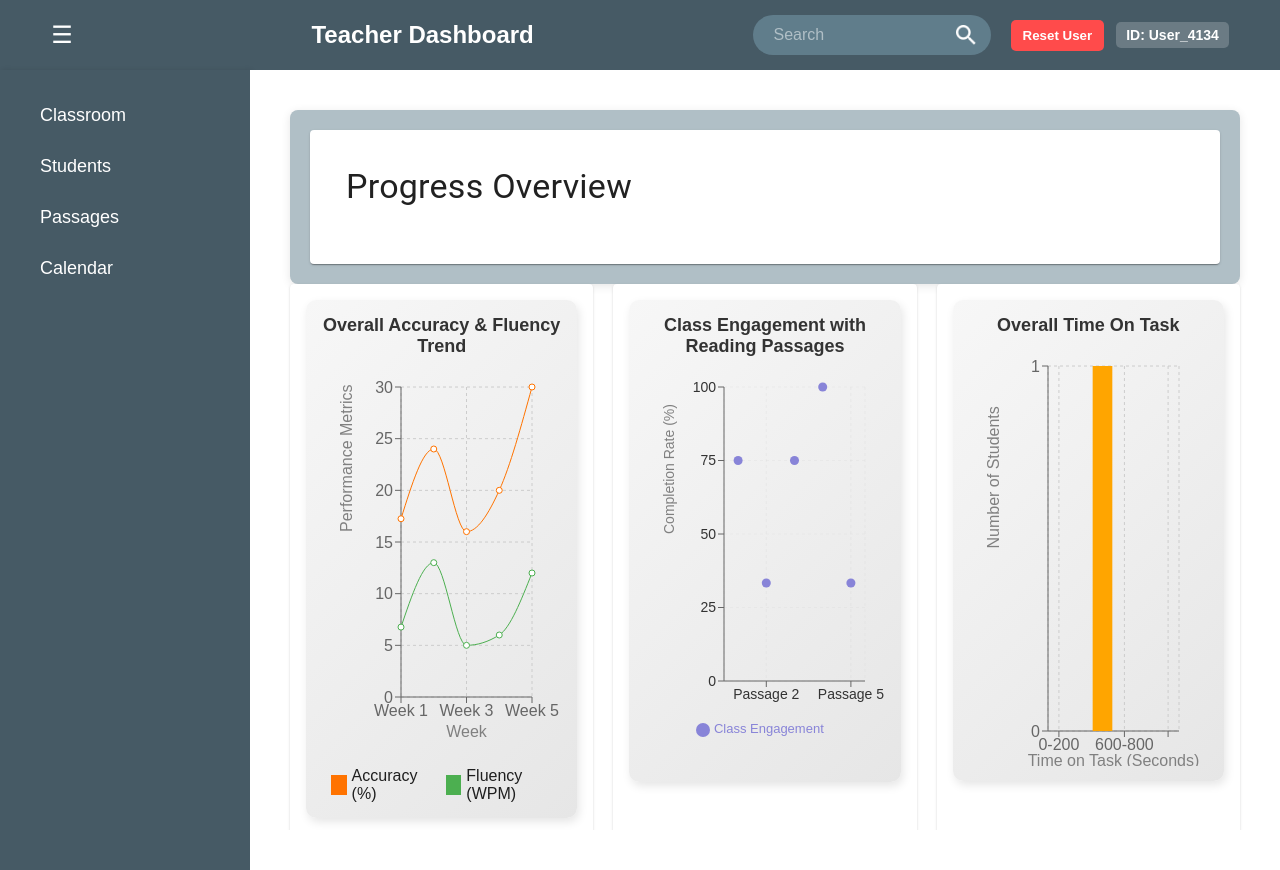
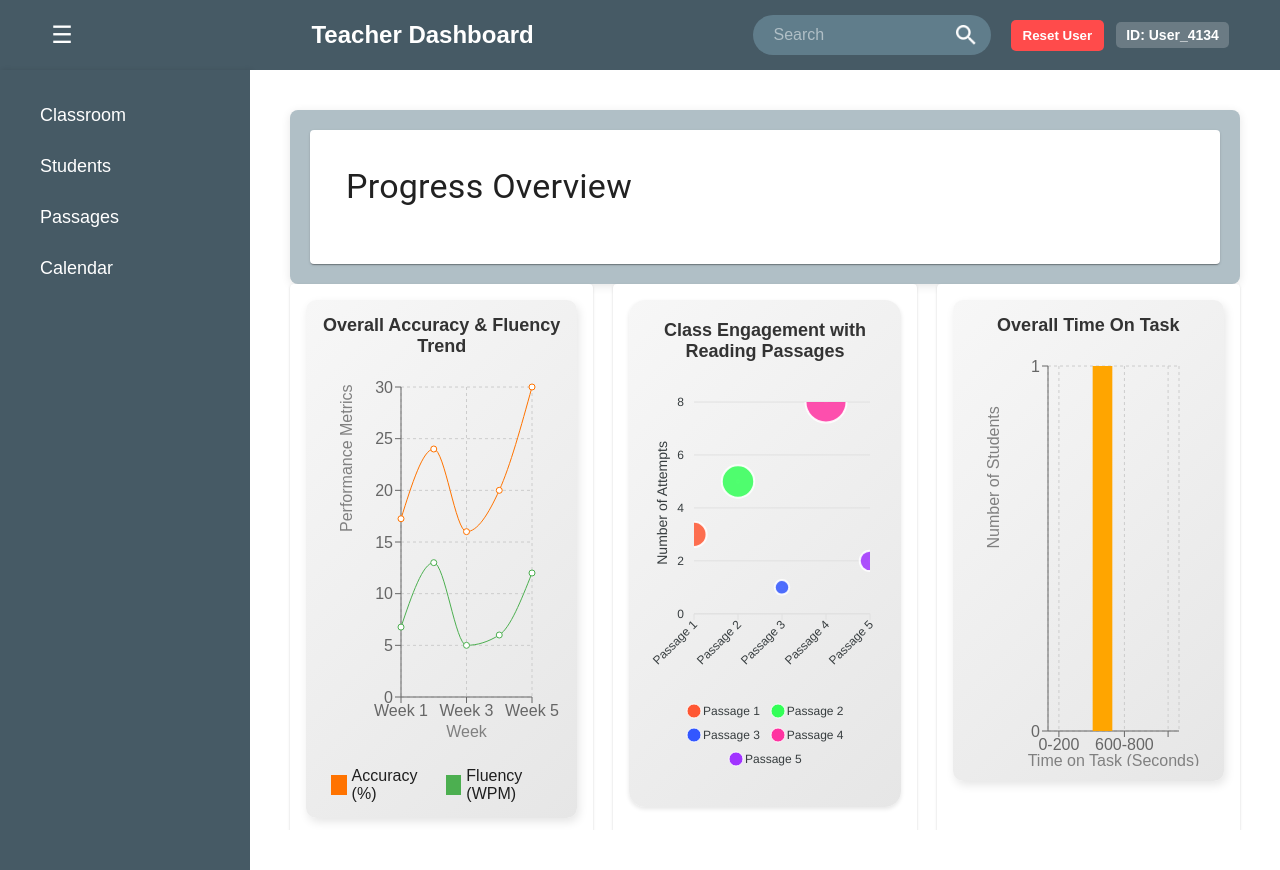
Before and after one commit to Data-Spasm/Visualization-Of-TC-Metrics, a React (Vite) app: page /students in a window 1280 px wide. Built offline with nearby package versions, Linux system fonts and the light colour scheme.

Commit message:
this card was updated to use a bubble chart to display the number of attempts per passage, the calculateClassEngagement file is no longer needed

```diff
--- a/package.json
+++ b/package.json
@@ -14,6 +14,7 @@
     "@emotion/react": "^11.14.0",
     "@emotion/styled": "^11.14.0",
     "@mui/material": "^6.4.4",
+    "apexcharts": "^4.5.0",
     "axios": "^1.7.9",
     "chart.js": "^4.4.7",
     "cors": "^2.8.5",
@@ -22,6 +23,7 @@
     "mongodb": "^6.13.0",
     "mongoose": "^8.9.6",
     "react": "^18.3.1",
+    "react-apexcharts": "^1.7.0",
     "react-chartjs-2": "^5.3.0",
     "react-dom": "^18.3.1",
     "react-router-dom": "^7.1.5",
--- a/src/components/bubblecharts/ClassEngagementBubbleChart.css
+++ b/src/components/bubblecharts/ClassEngagementBubbleChart.css
@@ -1,14 +1,14 @@
-.chart-container {
-    width: 100%;
-    height: 100%;
-    padding: 15px;
+.chart-card {
+  padding: 20px;
+  border-radius: 16px;
+  box-shadow: 0 2px 4px rgba(0, 0, 0, 0.1);
   background: linear-gradient(135deg, #f7f7f7, #e6e6e6);
-    border-radius: 10px;
-    box-shadow: 2px 4px 10px rgba(0, 0, 0, 0.1);
-    display: flex;
-    flex-direction: column;
-    align-items: center;
-    justify-content: center;
+  margin: 0 auto;
+  max-width: 800px;
+}
+
+.grey-background {
+  background: linear-gradient(135deg, #f7f7f7, #e6e6e6);
 }
 
 .chart-title {
--- a/src/components/bubblecharts/ClassEngagementBubbleChart.jsx
+++ b/src/components/bubblecharts/ClassEngagementBubbleChart.jsx
@@ -1,82 +1,98 @@
 import React, { useEffect, useState } from "react";
-import { ScatterChart, Scatter, XAxis, YAxis, CartesianGrid, Tooltip, Legend, ResponsiveContainer } from "recharts";
-import { calculateClassEngagement } from "../../utils/calculateClassEngagement"; // Importing the function
-import './ClassEngagementBubbleChart.css';
+import Chart from "react-apexcharts";
+import "./ClassEngagementBubbleChart.css";
 
 const ClassEngagementBubbleChart = ({ readingAttempts }) => {
   const [engagementData, setEngagementData] = useState([]);
 
-  // Mock data for testing
-  const mockData = [
-    { title: "Passage 1", quit: false },
-    { title: "Passage 1", quit: false },
-    { title: "Passage 1", quit: true },
-    { title: "Passage 1", quit: false },
-    { title: "Passage 2", quit: false },
-    { title: "Passage 2", quit: true },
-    { title: "Passage 2", quit: true },
-    { title: "Passage 3", quit: false },
-    { title: "Passage 3", quit: false },
-    { title: "Passage 3", quit: false },
-    { title: "Passage 3", quit: true },
-    { title: "Passage 4", quit: false },
-    { title: "Passage 4", quit: false },
-    { title: "Passage 5", quit: true },
-    { title: "Passage 5", quit: true },
-    { title: "Passage 5", quit: false }
-  ];
+  useEffect(() => {
+    const mockData = [
+      { passageTitle: "Passage 1", attempts: [{} , {} , {}] },
+      { passageTitle: "Passage 2", attempts: [{} , {} , {} , {} , {}] },
+      { passageTitle: "Passage 3", attempts: [{}] },
+      { passageTitle: "Passage 4", attempts: [{} , {} , {} , {} , {} , {} , {} , {}] },
+      { passageTitle: "Passage 5", attempts: [{} , {}] }
+    ];
 
-  useEffect(() => {
-    // Use mock data if no readingAttempts is passed
     const dataToUse = readingAttempts && readingAttempts.length > 0 ? readingAttempts : mockData;
 
-    if (dataToUse && dataToUse.length > 0) {
-      const engagement = calculateClassEngagement(dataToUse);
-      setEngagementData(engagement);
-    }
+    const passageMapping = {
+      "Passage 1": 10,
+      "Passage 2": 30,
+      "Passage 3": 50,
+      "Passage 4": 70,
+      "Passage 5": 90
+    };
+
+    const engagement = Object.keys(passageMapping).map(passageTitle => {
+      const attempts = dataToUse.find(item => item.passageTitle === passageTitle)?.attempts || [];
+      const attemptFrequency = attempts.length;
+
+      return {
+        name: passageTitle,
+        data: [{
+          x: passageMapping[passageTitle],
+          y: attemptFrequency, //Use frequency as y-axis value
+          z: Math.sqrt(attemptFrequency) * 10 //Bubble size scales with attempt frequency
+        }]
+      };
+    });
+
+    setEngagementData(engagement);
   }, [readingAttempts]);
 
+  const chartOptions = {
+    chart: {
+      type: "bubble",
+      height: 400,
+      toolbar: { show: false }
+    },
+    xaxis: {
+      labels: {
+        style: { fontSize: "12px" },
+        formatter: (val) => {
+          if (val < 20) return "Passage 1";
+          if (val < 40) return "Passage 2";
+          if (val < 60) return "Passage 3";
+          if (val < 80) return "Passage 4";
+          return "Passage 5";
+        },
+      },
+      tickAmount: 4,
+    },
+    yaxis: {
+      title: {
+        text: "Number of Attempts",
+        style: { fontSize: "14px", fontWeight: "normal" },
+      },
+      labels: {
+        style: { fontSize: "12px" },
+      },
+    },
+    tooltip: {
+      enabled: true,
+      custom: ({ series, seriesIndex, dataPointIndex, w }) => {
+        const passageTitle = w.globals.seriesNames[seriesIndex];
+        const numberOfAttempts = series[seriesIndex][dataPointIndex];
+        return `<div style="padding: 5px;">${passageTitle}<br/>Number of Attempts: ${numberOfAttempts}</div>`;
+      }
+    },
+    dataLabels: {
+      enabled: false
+    },
+    colors: ["#FF5733", "#33FF57", "#3357FF", "#FF33A1", "#A133FF"],
+  };
+
   return (
-    <div className="chart-container">
-      <h3 className="chart-title">Class Engagement with Reading Passages</h3>
-      <ResponsiveContainer width="100%" height={400}>
-        <ScatterChart margin={{ top: 20, right: 20, left: 20, bottom: 30 }}>
-          <CartesianGrid strokeDasharray="3 3" strokeOpacity={0.2} />
-          <XAxis
-            dataKey="passageTitle"
-            name="Passage Title"
-            tick={{ fontSize: 14, fill: '#333' }}
-          />
-          <YAxis
-            dataKey="completionRate"
-            name="Completion Rate (%)"
-            tick={{ fontSize: 14, fill: '#333' }}
-            label={{ value: 'Completion Rate (%)', angle: -90, position: 'insideLeft', fontSize: 14 }}
-          />
-          <Tooltip
-            contentStyle={{
-              backgroundColor: '#fff',
-              border: '1px solid #ddd',
-              borderRadius: '8px',
-              fontSize: '13px',
-              padding: '10px'
-            }}
-            itemStyle={{ color: '#555' }}
-          />
-          <Legend
-            verticalAlign="bottom"
-            align="center"
-            wrapperStyle={{ fontSize: '13px', paddingTop: '10px' }}
-          />
-          <Scatter
-            name="Class Engagement"
-            data={engagementData}
-            fill="#8884d8"
-            shape="circle"
-            sizeKey="bubbleSize" // Bubbles will vary in size based on the number of attempts
-          />
-        </ScatterChart>
-      </ResponsiveContainer>
+    <div className="chart-card grey-background">
+      <div className="chart-title">Class Engagement with Reading Passages</div>
+      <Chart
+        options={chartOptions}
+        series={engagementData}
+        type="bubble"
+        height={400}
+      />
+      {engagementData.length === 0 && <div className="no-data">No data available</div>}
     </div>
   );
 };
--- a/src/utils/calculateClassEngagement.js
+++ /dev/null
@@ -1,39 +0,0 @@
-export const calculateClassEngagement = (readingAttempts) => {
-    const passageData = {};
-
-    readingAttempts.forEach((attempt) => {
-        const passageTitle = attempt.title;
-        const isCompleted = attempt.quit === false;
-
-        if (!passageData[passageTitle]) {
-            passageData[passageTitle] = { started: 0, completed: 0, quit: 0 };
-        }
-
-        passageData[passageTitle].started += 1;
-
-        if (isCompleted) {
-            passageData[passageTitle].completed += 1;
-        } else {
-            passageData[passageTitle].quit += 1;
-        }
-    });
-
-    const engagementData = Object.keys(passageData).map((passageTitle) => {
-        const { started, completed, quit } = passageData[passageTitle];
-        const completionRate = (completed / started) * 100;
-        const quitRate = (quit / started) * 100;
-
-        return {
-            passageTitle,
-            started,
-            completed,
-            quit,
-            completionRate,
-            quitRate,
-            count: started,
-            bubbleSize: Math.sqrt(started) * 10 // Bubble size based on the number of attempts
-        };
-    });
-
-    return engagementData;
-};
```
Also changed, not shown: 1 other file (tests, documents, lock files or other folders). Lines whose indentation alone changed are shown as unchanged.
